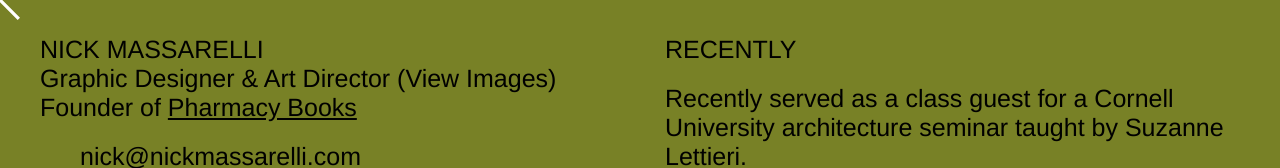
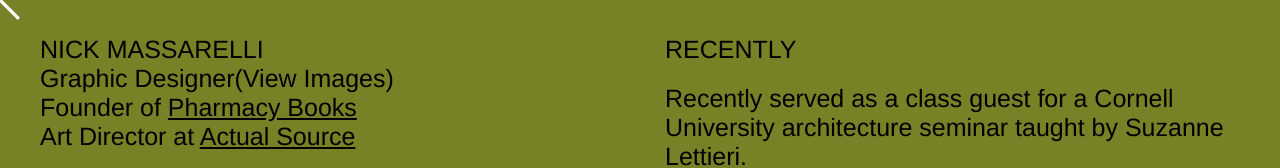
Before and after one commit to nickmassarelli/nickmassarelli.com, an Eleventy site: page src/index.njk in a window 1280 px wide. Shown: the top 168 px of the page. Built offline with nearby package versions, Linux system fonts and the light colour scheme; Eleventy itself is replaced by a stand-in of ours; files that its build step writes are made by us from their sources.

Commit message:
Update index.njk

```diff
--- a/src/index.njk
+++ b/src/index.njk
@@ -30,7 +30,7 @@
     <div class="container">
       <div class="column">
         <p class="header name top" style="font-style: normal">
-          NICK MASSARELLI <br />Graphic Designer & Art Director <button class="desktop-only js-view-images-button">(View Images)</button><br />Founder of <a href="https://pharmacy-books.com/" target="_blank">Pharmacy Books</a>
+          NICK MASSARELLI <br />Graphic Designer<button class="desktop-only js-view-images-button">(View Images)</button><br />Founder of <a href="https://pharmacy-books.com/" target="_blank">Pharmacy Books</a><br />Art Director at <a href="https://actualsource.work/" target="_blank">Actual Source</a>
         </p>
 
         <ul>
```
